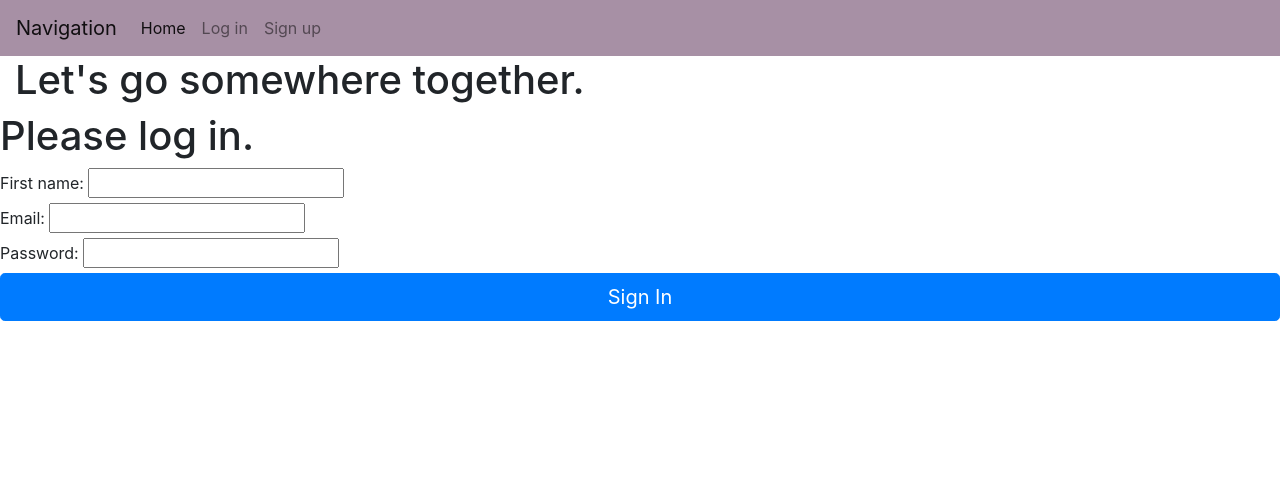
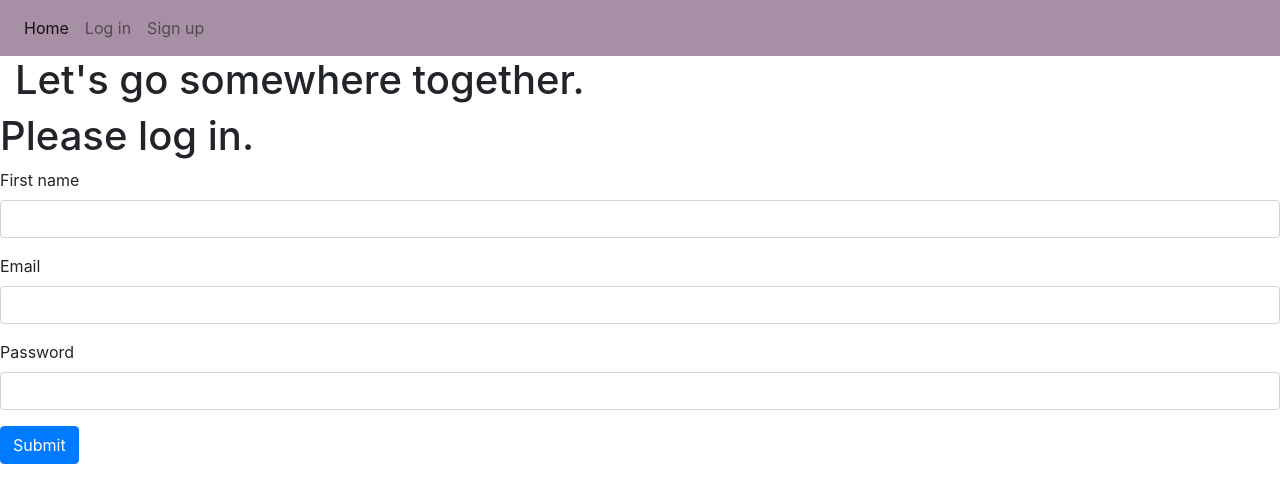
Before and after one commit to lyn-phan/hb-project-hygge-2, a Flask app: page /login in a window 1280 px wide. Shown: the top 503 px of the page. Run offline with Flask 2, Linux system fonts and the light colour scheme; some libraries are stand-ins or nearby versions.

Commit message:
editing login css

```diff
--- a/Templates/base.html
+++ b/Templates/base.html
@@ -2,31 +2,31 @@
 <!DOCTYPE html>
 <html>
   <head>
-    <!-- Bootstrap CSS from getbootstrap.com -->
+    <!-- Bootstrap -->
     <link rel="stylesheet" href="https://stackpath.bootstrapcdn.com/bootstrap/4.3.1/css/bootstrap.min.css" integrity="sha384-ggOyR0iXCbMQv3Xipma34MD+dH/1fQ784/j6cY/iJTQUOhcWr7x9JvoRxT2MZw1T" crossorigin="anonymous">
-    <!-- jQuery -->
+
+    <!-- jQuery, JS Plugins -->
     <script src="https://code.jquery.com/jquery-3.5.1.js" integrity="sha256-QWo7LDvxbWT2tbbQ97B53yJnYU3WhH/C8ycbRAkjPDc=" crossorigin="anonymous"></script>
-    <!-- Script tags from getbootstrap.com -->
     <script src="https://cdn.jsdelivr.net/npm/popper.js@1.16.0/dist/umd/popper.min.js" integrity="sha384-Q6E9RHvbIyZFJoft+2mJbHaEWldlvI9IOYy5n3zV9zzTtmI3UksdQRVvoxMfooAo" crossorigin="anonymous"></script>
     <script src="https://stackpath.bootstrapcdn.com/bootstrap/4.4.1/js/bootstrap.min.js" integrity="sha384-wfSDF2E50Y2D1uUdj0O3uMBJnjuUD4Ih7YwaYd1iqfktj0Uod8GCExl3Og8ifwB6" crossorigin="anonymous"></script>
+
     <!-- CSS date picker for event editing -->
     <link rel="stylesheet" href="/static/css/dtsel.css" />
-    <!-- css style sheet -->
+
+    <!-- CSS style sheet -->
     <link rel="stylesheet" href="/static/css/style.css" />
-   <!-- <script src="https://cdnjs.cloudflare.com/ajax/libs/tui-calendar/1.12.14/tui-calendar.min.js" integrity="sha512-1BmEWbs8aAmzCi9U/YpySsgQx+3t6KXtJ1Q29aZnEIerc0/4rlXgUDnai43R4s66cJEqXjlpYZrqK6EdKTc/ZQ==" crossorigin="anonymous"></script> -->
-   <!-- Load Font Awesome -->
+
+   <!-- Font Awesome -->
    <link rel="stylesheet" href="https://use.fontawesome.com/releases/v5.0.10/css/all.css" integrity="sha384-+d0P83n9kaQMCwj8F4RJB66tzIwOKmrdb46+porD/OvrJ+37WqIM7UoBtwHO6Nlg" crossorigin="anonymous">
+
    <!-- Load fonts -->
    <link rel="preconnect" href="https://fonts.gstatic.com">
    <link href="https://fonts.googleapis.com/css2?family=Raleway:wght@100&display=swap" rel="stylesheet">
 
   </head>
+
   <body>
     <nav class="navbar navbar-expand-sm navbar-light" style="background-color: #A790A5;">
-      <a class="navbar-brand" href="#">Navigation</a>
-      <button class="navbar-toggler" type="button" data-toggle="collapse" data-target="#navbarNavAltMarkup" aria-controls="navbarNavAltMarkup" aria-expanded="false" aria-label="Toggle navigation">
-        <span class="navbar-toggler-icon"></span>
-      </button>
       <div class="collapse navbar-collapse" id="navbarNavAltMarkup">
         <div class="navbar-nav">
           <a class="nav-item nav-link active" href="/">Home <span class="sr-only">(current)</span></a>
@@ -47,6 +47,7 @@
     </p>
   {% endfor %}
     {% block content %} {% endblock %}
+    <!-- Javascript files -->
   <script src="/static/js/trip_details.js"></script>
   <script src="/static/js/dtsel.js"></script>
   </body>
--- a/Templates/login.html
+++ b/Templates/login.html
@@ -2,7 +2,10 @@
 {% block title %} Log in {% endblock %}
 
 {% block content %}
+<link rel="stylesheet" href="/static/css/style.css" />
+<div class="login-bg" id="login-details">
   <h1>Please log in.</h1>
+<!--
   <form action="/login" method="POST" id="login_form">
         <label for="fname"> First name: </label>
         <input type="fname" name="fname">
@@ -13,7 +16,23 @@
         <label for="password"> Password: </label>
         <input type="password" name="password">
     <br>
-    <button class="btn btn-lg btn-primary btn-block" type="submit">Sign In
-    </button>
-  </form>
+    <button class="btn btn-lg btn-primary btn-block" type="submit" id="login-btn">Sign In
+    </button> -->
+    <!-- true is above -->
+    <form action="/login" method="POST" id="login_form">
+      <div class="form-group">
+        <label for="fname">First name</label>
+        <input type="fname" class="form-control" id="fname" aria-describedby="fname">
+      </div>
+      <div class="form-group">
+        <label for="email">Email</label>
+        <input type="email" class="form-control" id="email">
+      </div>
+      <div class="form-group">
+        <label for="password">Password</label>
+        <input type="password" class="form-control" id="password">
+      </div>
+      <button type="submit" class="btn btn-primary">Submit</button>
+    </form>
+</div>
 {% endblock %}
```
